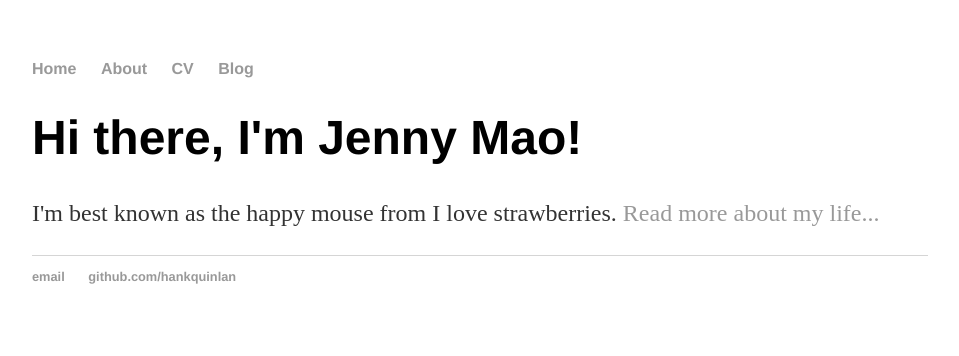
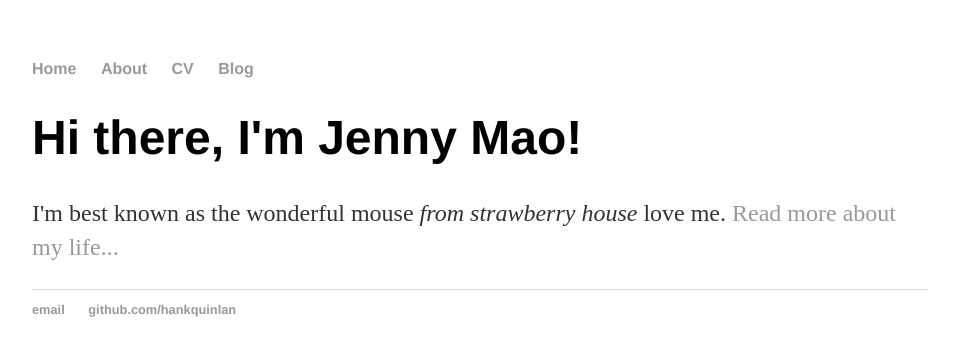
Before and after one commit to jennimao/jennimao.github.io, a Jekyll site: the page built from index.html, in a window 1280 px wide. Shown: the top 356 px of the page, without its empty margins (160-1119 px from the left). Built offline with Jekyll 4.4.1, drawn with Linux system fonts in a browser that asks for light colours.

Commit message:
Update index.html

```diff
--- a/index.html
+++ b/index.html
@@ -1,30 +1,8 @@
-<!DOCTYPE html>
-<html>
-	<head>
-		<title>Jenny Mao, Wonderful mouse</title>
-		<!-- link to main stylesheet -->
-		<link rel="stylesheet" type="text/css" href="/css/main.css">
-	</head>
-	<body>
-		<nav>
-    		<ul>
-        		<li><a href="/">Home</a></li>
-	        	<li><a href="/about">About</a></li>
-        		<li><a href="/cv">CV</a></li>
-        		<li><a href="/blog">Blog</a></li>
-    		</ul>
-		</nav>
-		<div class="container">
-    		<div class="blurb">
-        		<h1>Hi there, I'm Jenny Mao!</h1>
-				<p>I'm best known as the happy mouse from <em> </em> I love strawberries. <a href="/about">Read more about my life...</a></p>
-    		</div><!-- /.blurb -->
-		</div><!-- /.container -->
-		<footer>
-    		<ul>
-        		<li><a href="mailto:hankquinlanhub@gmail.com">email</a></li>
-        		<li><a href="https://github.com/hankquinlan">github.com/hankquinlan</a></li>
-			</ul>
-		</footer>
-	</body>
-</html>
+---
+layout: default
+title: Jenny Mao, Wonderful Mouse
+---
+<div class="blurb">
+	<h1>Hi there, I'm Jenny Mao!</h1>
+	<p>I'm best known as the wonderful mouse<em> from strawberry house</em> love me. <a href="/about">Read more about my life...</a></p>
+</div><!-- /.blurb -->
```
